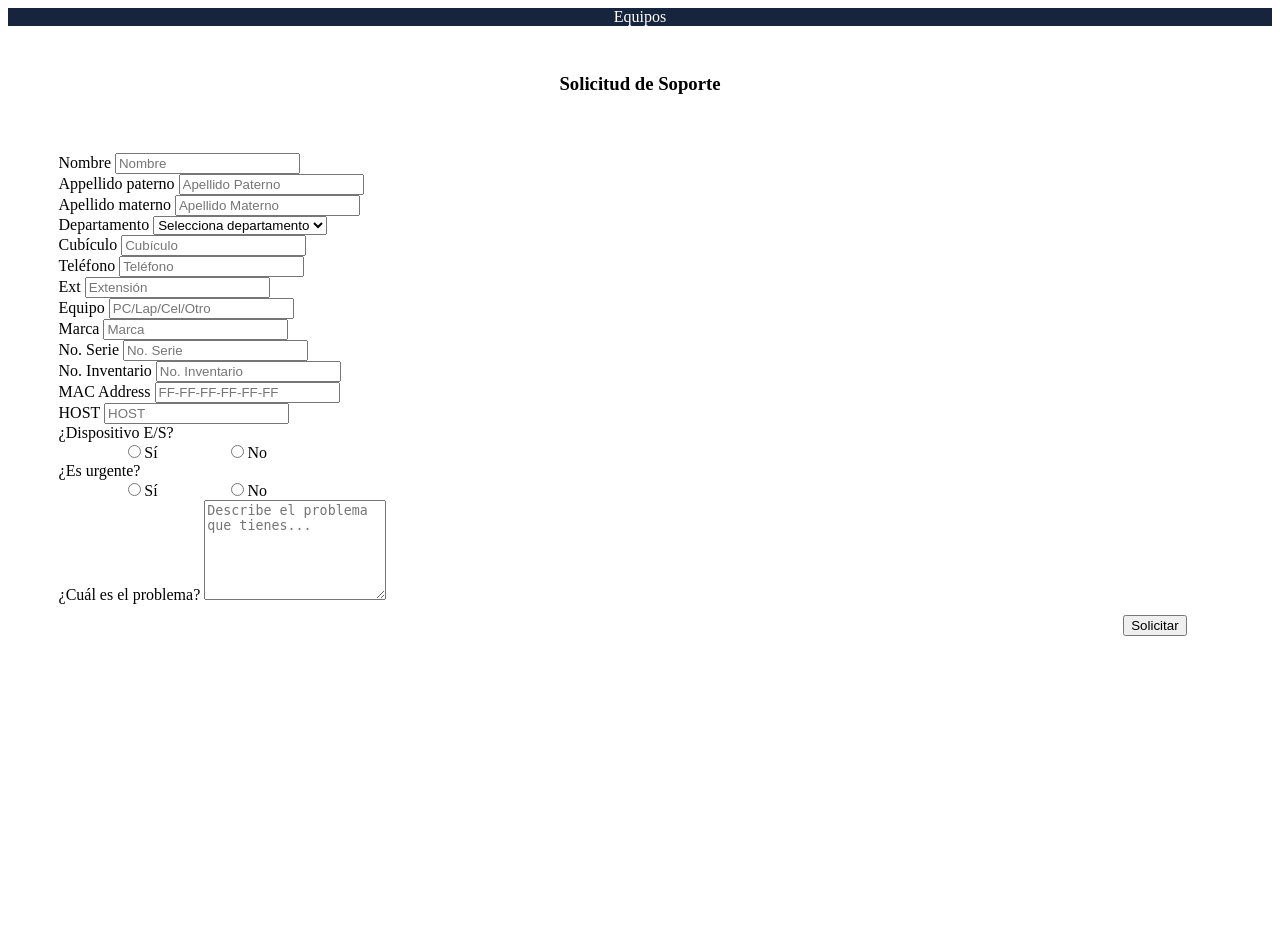
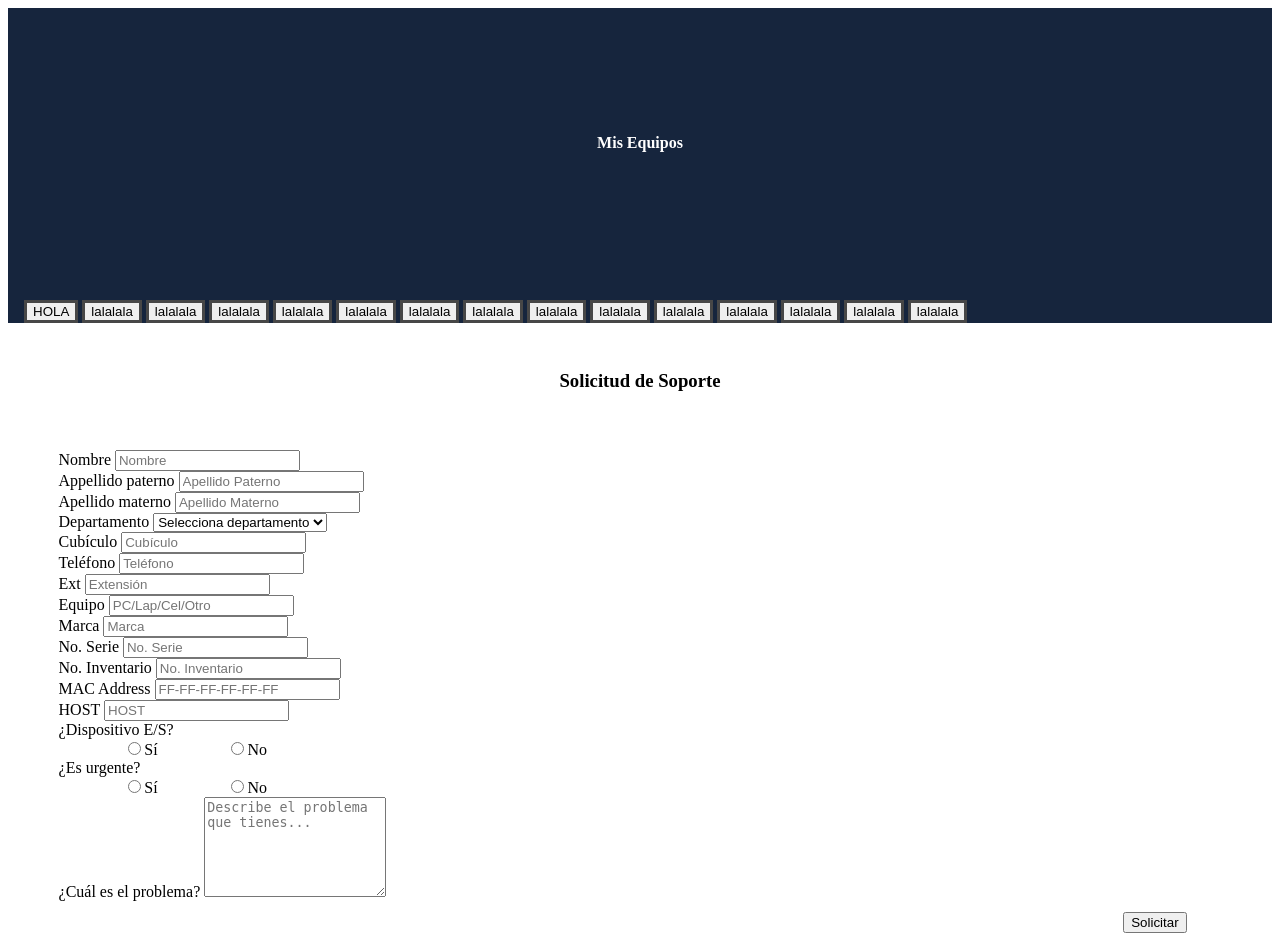
Before and after one commit to alexorozco2410/SistemaSoportes, a CodeIgniter app: the page made by application/views/solicitud.php in a window 1280 px wide. Before the commit the page ends 636 px from the top, so only its background shows below. Run offline with CodeIgniter, Linux system fonts and the light colour scheme.

Commit message:
avance 17/10/2019
se modificó el diseño del menu de los equipos asociados a un ingeniero, queda pendiente terminar

```diff
--- a/application/views/solicitud.php
+++ b/application/views/solicitud.php
@@ -3,8 +3,31 @@
   <div class="row">
     <!--parte izquierda de la pagina correspondiente a las opciones de equipos a disposicion-->
     <div class="col-md-3 col-sm-3 col-xs-12 ss bg-lp">
-      <div class="col-sol-1">
-        <p>Equipos</p>
+      <div class="row">
+        <div class="col-12 col-sol-1">
+          <h4 class="tit-equipos">Mis Equipos</h4>
+        </div>
+      </div>
+      <div class="row">
+        <div class="col-md-12">
+          <div class="l-equipos list-group mb-4">
+            <button class="list-group-item list-group-item-action" onclick="">HOLA</button>
+            <button class="list-group-item list-group-item-action" onclick="">lalalala</button>
+            <button class="list-group-item list-group-item-action" onclick="">lalalala</button>
+            <button class="list-group-item list-group-item-action" onclick="">lalalala</button>
+            <button class="list-group-item list-group-item-action" onclick="">lalalala</button>
+            <button class="list-group-item list-group-item-action" onclick="">lalalala</button>
+            <button class="list-group-item list-group-item-action" onclick="">lalalala</button>
+            <button class="list-group-item list-group-item-action" onclick="">lalalala</button>
+            <button class="list-group-item list-group-item-action" onclick="">lalalala</button>
+            <button class="list-group-item list-group-item-action" onclick="">lalalala</button>
+            <button class="list-group-item list-group-item-action" onclick="">lalalala</button>
+            <button class="list-group-item list-group-item-action" onclick="">lalalala</button>
+            <button class="list-group-item list-group-item-action" onclick="">lalalala</button>
+            <button class="list-group-item list-group-item-action" onclick="">lalalala</button>
+            <button class="list-group-item list-group-item-action" onclick="">lalalala</button>
+          </div>
+        </div>
       </div>
     </div>
     <!--Parte derecha de la pagina correspondiente al formulario-->
--- a/assets/css/solicitud.css
+++ b/assets/css/solicitud.css
@@ -42,3 +42,27 @@
   float: right;
   padding: 1% 3% 1% 2%;
 }
+
+.l-equipos{
+  list-style-type: none;
+  padding-left: 0;
+  margin-left: 1rem;
+  margin-right: 1rem;
+  overflow: auto;
+  max-height: 65vh;
+  scrollbar-width: thin;
+  scrollbar: none;
+}
+
+.tit-equipos{
+  padding-top: 10%;
+  padding-bottom: 10%;
+}
+
+.list-group-item{
+  border: 3px solid rgba(1, 1, 1, 0.7);
+}
+
+.list-group-item:hogver{
+  background-color: rgba(200, 200, 205, 0.1);
+}
```
